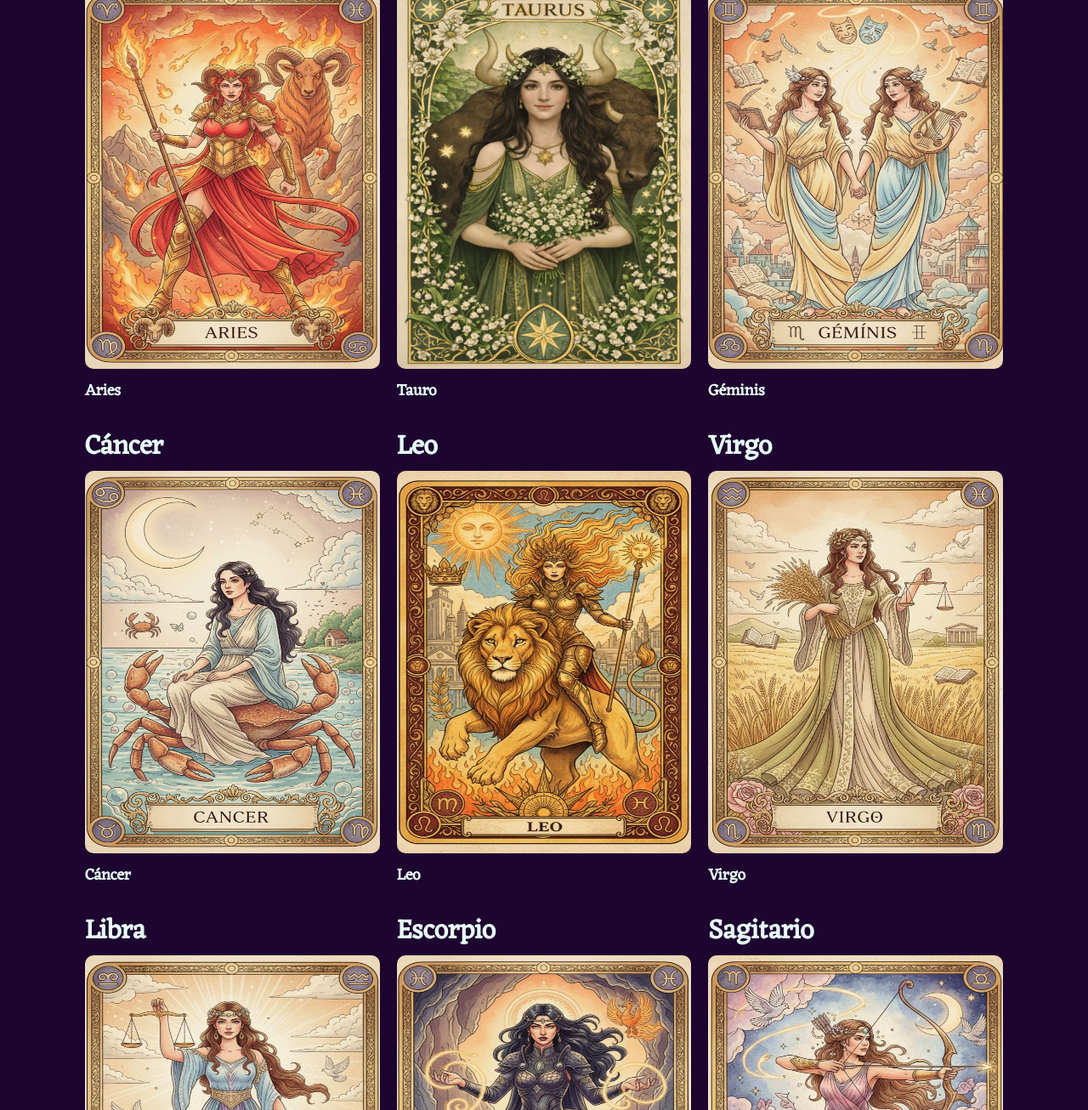
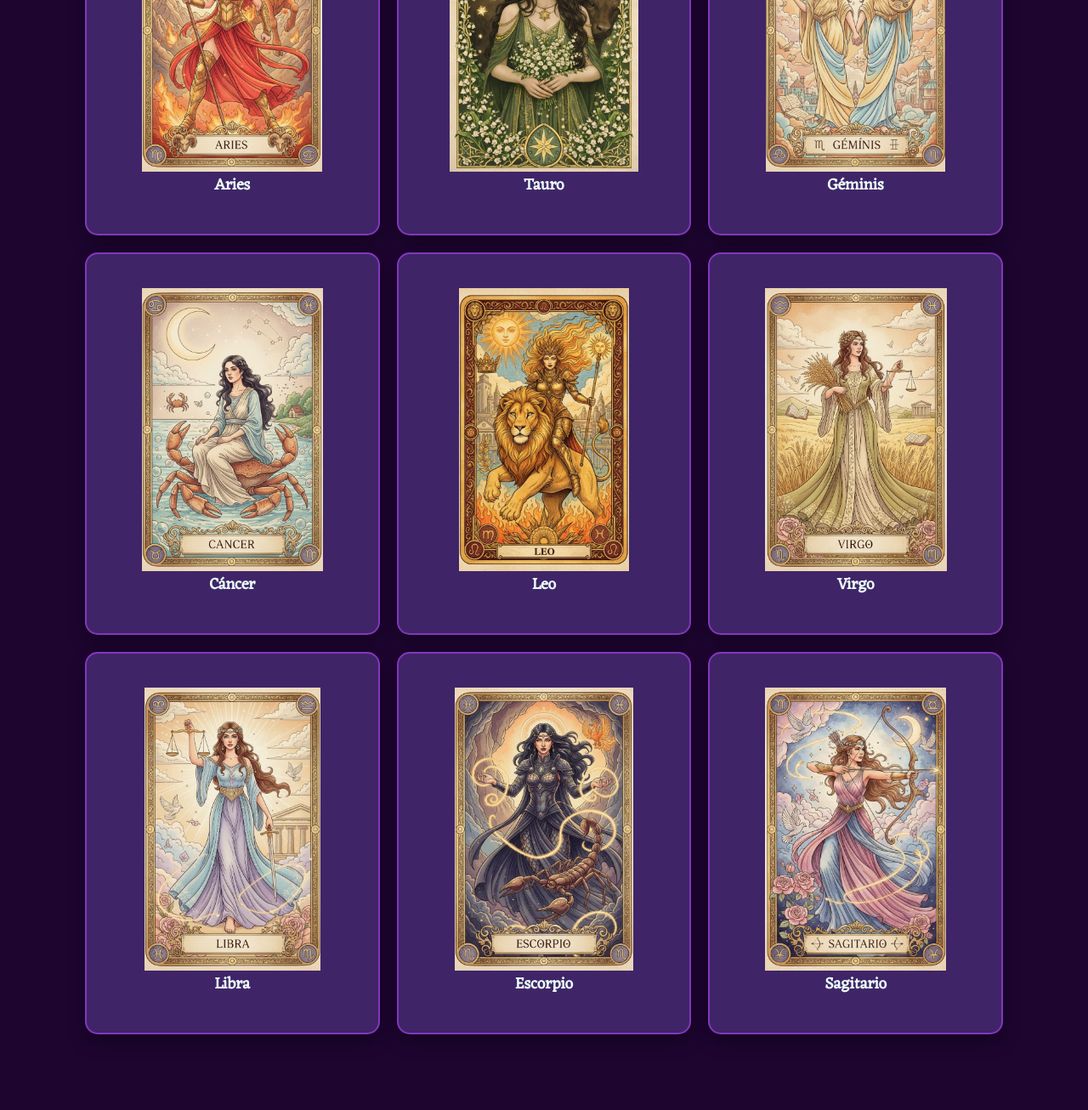
Before and after one commit to Fasalpa/Lab-Blog-grupo-1, a plain HTML site: page index.html in a window 1280 px wide. Shown: the part 729-2035 px from the top of the page at 85% size. Drawn offline with Linux system fonts and the light colour scheme.

Commit message:
tarjetas

```diff
--- a/css/styles.css
+++ b/css/styles.css
@@ -158,6 +158,113 @@ input:focus, textarea:focus {
     background-color: #8436BD;
     color: #E7FCF4;
 }
+/* --- Sección de Galería y Tarjetas --- */
+
+#galeria-signos {
+    display: flex;
+    gap: 20px;
+    flex-wrap: wrap;
+    padding: 20px 100px;
+    /* Da profundidad al giro */
+    perspective: 1200px;
+}
+
+.card {
+    flex: 1 1 300px;
+    height: 450px; /* Altura necesaria para contener la imagen */
+    position: relative;
+    cursor: pointer;
+    /* Preserva el contexto 3D para los hijos */
+    transform-style: preserve-3d;
+    transition: transform 0.8s cubic-bezier(0.175, 0.885, 0.32, 1.275);
+}
+
+/* Esta clase la añade tu JS al hacer click */
+.card.flipped {
+    transform: rotateY(180deg);
+}
+
+/* Configuración común para ambas caras */
+.card-frente, .card-dorso {
+    position: absolute;
+    width: 100%;
+    height: 100%;
+    /* Oculta la espalda de cada cara al girar */
+    backface-visibility: hidden;
+    border-radius: 15px;
+    border: 2px solid #8436BD;
+    background-color: #402468;
+    display: flex;
+    flex-direction: column;
+    align-items: center;
+    justify-content: center;
+    padding: 20px;
+    box-shadow: 0 10px 20px rgba(0,0,0,0.3);
+}
+
+/* Cara Frontal */
+.card-frente {
+    z-index: 2;
+    transform: rotateY(0deg);
+}
+
+.card-frente h1 {
+    font-size: 2.5rem;
+    color: #F2C251;
+    text-shadow: 2px 2px 5px rgba(0,0,0,0.5);
+}
+
+
+.card-frente, .card-dorso {
+    position: absolute;
+    width: 100%;
+    height: 100%;
+    backface-visibility: hidden; /* Esto permite que el texto se vea al girar */
+}
+
+.card {
+    width: 300px;
+    height: 450px;
+    position: relative;
+    transform-style: preserve-3d;
+    perspective: 1000px;
+}
+
+.card-frente, .card-dorso {
+    position: absolute;
+    inset: 0;
+    width: 100%;
+    height: 100%;
+    backface-visibility: hidden;
+    overflow: hidden;
+    display: flex;
+    flex-direction: column;
+    align-items: center;
+    padding: 15px;
+    box-sizing: border-box;
+}
+
+.card-frente img {
+    width: 100%;
+    height: auto;
+    max-height: 80%;
+    object-fit: contain;
+}
+
+.card-dorso {
+    transform: rotateY(180deg);
+    justify-content: center;
+}
+
+.card-dorso p {
+    font-size: 0.9rem;
+    line-height: 1.4;
+    text-align: center;
+    overflow-y: auto;
+    margin: 0;
+}
+
+
 
 footer {
     position: relative;
--- a/index.html
+++ b/index.html
@@ -20,91 +20,210 @@
     </nav>
 
     <main id="galeria-signos">
-
-      <div class="card" id="carpicornio" onclick="voltear(this)">
-        <div class="card-frente"><h1>Acuario</h1></div>
+      <div class="card" id="capricornio" onclick="voltear(this)">
+        <div class="card-frente">
+          <img src="assets/capricornio.jpg" alt="Capricornio" />
+          <h3>Capricornio</h3>
+          <p></p>
+        </div>
         <div class="card-dorso">
-          <img src="assets/capricornio.jpg" alt="Carpicornio" />
-          <h3>Carpicornio</h3>
+          <h1>Capricornio</h1>
+          <p>
+            Lorem ipsum dolor sit amet, consectetur adipisicing elit. Quasi
+            dolor corrupti voluptatem mollitia perspiciatis repellendus esse
+            autem consectetur dicta, nisi hic itaque, optio ut nobis eveniet,
+            harum consequuntur earum quos.
+          </p>
         </div>
       </div>
+
       <div class="card" id="acuario" onclick="voltear(this)">
-        <div class="card-frente"><h1>acuario</h1></div>
+  <div class="card-frente">
+    <img src="assets/acuario.jpg" alt="Acuario" />
+    <h3>Acuario</h3>
+    <p></p>
+  </div>
   <div class="card-dorso">
-          <img src="assets/acuario.jpg" alt="acuario" />
-          <h3>Acuario</h3>
+    <h1>Acuario</h1>
+    <p>
+      Lorem ipsum dolor sit amet, consectetur adipisicing elit. Quasi
+      dolor corrupti voluptatem mollitia perspiciatis repellendus esse
+      autem consectetur dicta, nisi hic itaque, optio ut nobis eveniet,
+      harum consequuntur earum quos.
+    </p>
   </div>
 </div>
+
 <div class="card" id="piscis" onclick="voltear(this)">
-        <div class="card-frente"><h1>Piscis</h1></div>
+  <div class="card-frente">
+    <img src="assets/piscis.jpg" alt="Piscis" />
+    <h3>Piscis</h3>
+    <p></p>
+  </div>
   <div class="card-dorso">
-          <img src="assets/piscis.jpg" alt="piscis" />
-          <h3>Piscis</h3>
+    <h1>Piscis</h1>
+    <p>
+      Lorem ipsum dolor sit amet, consectetur adipisicing elit. Quasi
+      dolor corrupti voluptatem mollitia perspiciatis repellendus esse
+      autem consectetur dicta, nisi hic itaque, optio ut nobis eveniet,
+      harum consequuntur earum quos.
+    </p>
   </div>
 </div>
+
 <div class="card" id="aries" onclick="voltear(this)">
-        <div class="card-frente"><h1>Aries</h1></div>
+  <div class="card-frente">
+    <img src="assets/aries.jpg" alt="Aries" />
+    <h3>Aries</h3>
+    <p></p>
+  </div>
   <div class="card-dorso">
-          <img src="assets/aries.jpg" alt="aries" />
-          <h3>Aries</h3>
+    <h1>Aries</h1>
+    <p>
+      Lorem ipsum dolor sit amet, consectetur adipisicing elit. Quasi
+      dolor corrupti voluptatem mollitia perspiciatis repellendus esse
+      autem consectetur dicta, nisi hic itaque, optio ut nobis eveniet,
+      harum consequuntur earum quos.
+    </p>
   </div>
 </div>
+
 <div class="card" id="tauro" onclick="voltear(this)">
-        <div class="card-frente"><h1>Tauro</h1></div>
+  <div class="card-frente">
+    <img src="assets/tauro.jpg" alt="Tauro" />
+    <h3>Tauro</h3>
+    <p></p>
+  </div>
   <div class="card-dorso">
-          <img src="assets/tauro.jpg" alt="tauro" />
-          <h3>Tauro</h3>
+    <h1>Tauro</h1>
+    <p>
+      Lorem ipsum dolor sit amet, consectetur adipisicing elit. Quasi
+      dolor corrupti voluptatem mollitia perspiciatis repellendus esse
+      autem consectetur dicta, nisi hic itaque, optio ut nobis eveniet,
+      harum consequuntur earum quos.
+    </p>
   </div>
 </div>
+
 <div class="card" id="géminis" onclick="voltear(this)">
-        <div class="card-frente"><h1>Géminis</h1></div>
+  <div class="card-frente">
+    <img src="assets/geminis.jpg" alt="Géminis" />
+    <h3>Géminis</h3>
+    <p></p>
+  </div>
   <div class="card-dorso">
-          <img src="assets/geminis.jpg" alt="géminis" />
-          <h3>Géminis</h3>
+    <h1>Géminis</h1>
+    <p>
+      Lorem ipsum dolor sit amet, consectetur adipisicing elit. Quasi
+      dolor corrupti voluptatem mollitia perspiciatis repellendus esse
+      autem consectetur dicta, nisi hic itaque, optio ut nobis eveniet,
+      harum consequuntur earum quos.
+    </p>
   </div>
 </div>
+
 <div class="card" id="cáncer" onclick="voltear(this)">
-        <div class="card-frente"><h1>Cáncer</h1></div>
+  <div class="card-frente">
+    <img src="assets/cancer.jpg" alt="Cáncer" />
+    <h3>Cáncer</h3>
+    <p></p>
+  </div>
   <div class="card-dorso">
-          <img src="assets/cancer.jpg" alt="cáncer" />
-          <h3>Cáncer</h3>
+    <h1>Cáncer</h1>
+    <p>
+      Lorem ipsum dolor sit amet, consectetur adipisicing elit. Quasi
+      dolor corrupti voluptatem mollitia perspiciatis repellendus esse
+      autem consectetur dicta, nisi hic itaque, optio ut nobis eveniet,
+      harum consequuntur earum quos.
+    </p>
   </div>
 </div>
+
 <div class="card" id="leo" onclick="voltear(this)">
-        <div class="card-frente"><h1>Leo</h1></div>
+  <div class="card-frente">
+    <img src="assets/leo.jpg" alt="Leo" />
+    <h3>Leo</h3>
+    <p></p>
+  </div>
   <div class="card-dorso">
-          <img src="assets/leo.jpg" alt="leo" />
-          <h3>Leo</h3>
+    <h1>Leo</h1>
+    <p>
+      Lorem ipsum dolor sit amet, consectetur adipisicing elit. Quasi
+      dolor corrupti voluptatem mollitia perspiciatis repellendus esse
+      autem consectetur dicta, nisi hic itaque, optio ut nobis eveniet,
+      harum consequuntur earum quos.
+    </p>
   </div>
 </div>
+
 <div class="card" id="virgo" onclick="voltear(this)">
-        <div class="card-frente"><h1>Virgo</h1></div>
+  <div class="card-frente">
+    <img src="assets/virgo.jpg" alt="Virgo" />
+    <h3>Virgo</h3>
+    <p></p>
+  </div>
   <div class="card-dorso">
-          <img src="assets/virgo.jpg" alt="virgo" />
-          <h3>Virgo</h3>
+    <h1>Virgo</h1>
+    <p>
+      Lorem ipsum dolor sit amet, consectetur adipisicing elit. Quasi
+      dolor corrupti voluptatem mollitia perspiciatis repellendus esse
+      autem consectetur dicta, nisi hic itaque, optio ut nobis eveniet,
+      harum consequuntur earum quos.
+    </p>
   </div>
 </div>
+
 <div class="card" id="libra" onclick="voltear(this)">
-        <div class="card-frente"><h1>Libra</h1></div>
+  <div class="card-frente">
+    <img src="assets/libra.jpg" alt="Libra" />
+    <h3>Libra</h3>
+    <p></p>
+  </div>
   <div class="card-dorso">
-          <img src="assets/libra.jpg" alt="libra" />
-          <h3>Libra</h3>
+    <h1>Libra</h1>
+    <p>
+      Lorem ipsum dolor sit amet, consectetur adipisicing elit. Quasi
+      dolor corrupti voluptatem mollitia perspiciatis repellendus esse
+      autem consectetur dicta, nisi hic itaque, optio ut nobis eveniet,
+      harum consequuntur earum quos.
+    </p>
   </div>
 </div>
+
 <div class="card" id="escorpio" onclick="voltear(this)">
-        <div class="card-frente"><h1>Escorpio</h1></div>
+  <div class="card-frente">
+    <img src="assets/escorpio.jpg" alt="Escorpio" />
+    <h3>Escorpio</h3>
+    <p></p>
+  </div>
   <div class="card-dorso">
-          <img src="assets/escorpio.jpg" alt="escorpio" />
-          <h3>Escorpio</h3>
+    <h1>Escorpio</h1>
+    <p>
+      Lorem ipsum dolor sit amet, consectetur adipisicing elit. Quasi
+      dolor corrupti voluptatem mollitia perspiciatis repellendus esse
+      autem consectetur dicta, nisi hic itaque, optio ut nobis eveniet,
+      harum consequuntur earum quos.
+    </p>
   </div>
 </div>
+
 <div class="card" id="sagitario" onclick="voltear(this)">
-        <div class="card-frente"><h1>Sagitario</h1></div>
+  <div class="card-frente">
+    <img src="assets/sagitario.jpg" alt="Sagitario" />
+    <h3>Sagitario</h3>
+    <p></p>
+  </div>
   <div class="card-dorso">
-          <img src="assets/sagitario.jpg" alt="sagitario" />
-          <h3>Sagitario</h3>
+    <h1>Sagitario</h1>
+    <p>
+      Lorem ipsum dolor sit amet, consectetur adipisicing elit. Quasi
+      dolor corrupti voluptatem mollitia perspiciatis repellendus esse
+      autem consectetur dicta, nisi hic itaque, optio ut nobis eveniet,
+      harum consequuntur earum quos.
+    </p>
   </div>
 </div>
+
     </main>
     <footer>
       <div>
--- a/js/app.js
+++ b/js/app.js
@@ -5,3 +5,8 @@ boton.addEventListener("click", () => {
   let alerta = result
   alerta.textContent = "Solicitud enviada con éxito"
 })
+
+function voltear(card) {
+  // Con toggle, si la clase existe la quita, y si no, la pone
+  card.classList.toggle('flipped');
+}
```
Lines whose indentation alone changed are shown as unchanged.
